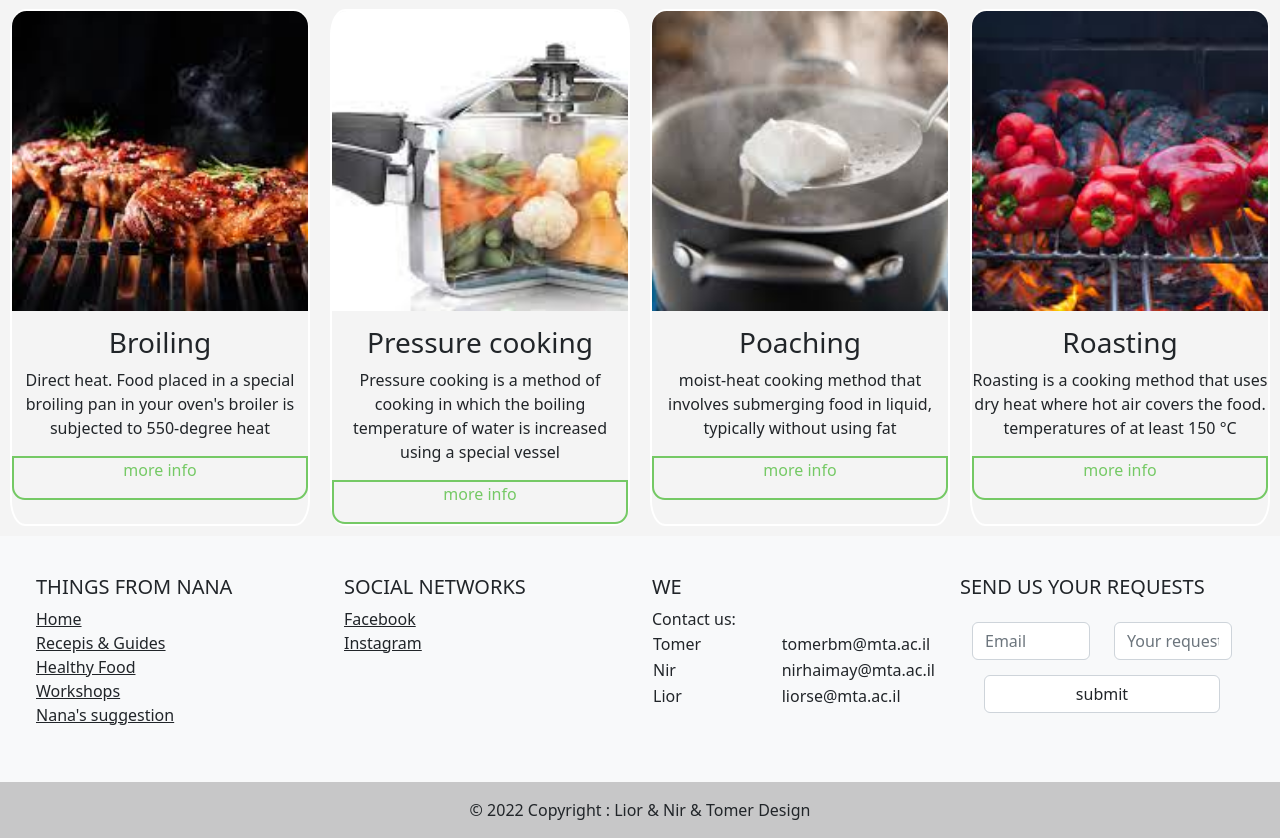
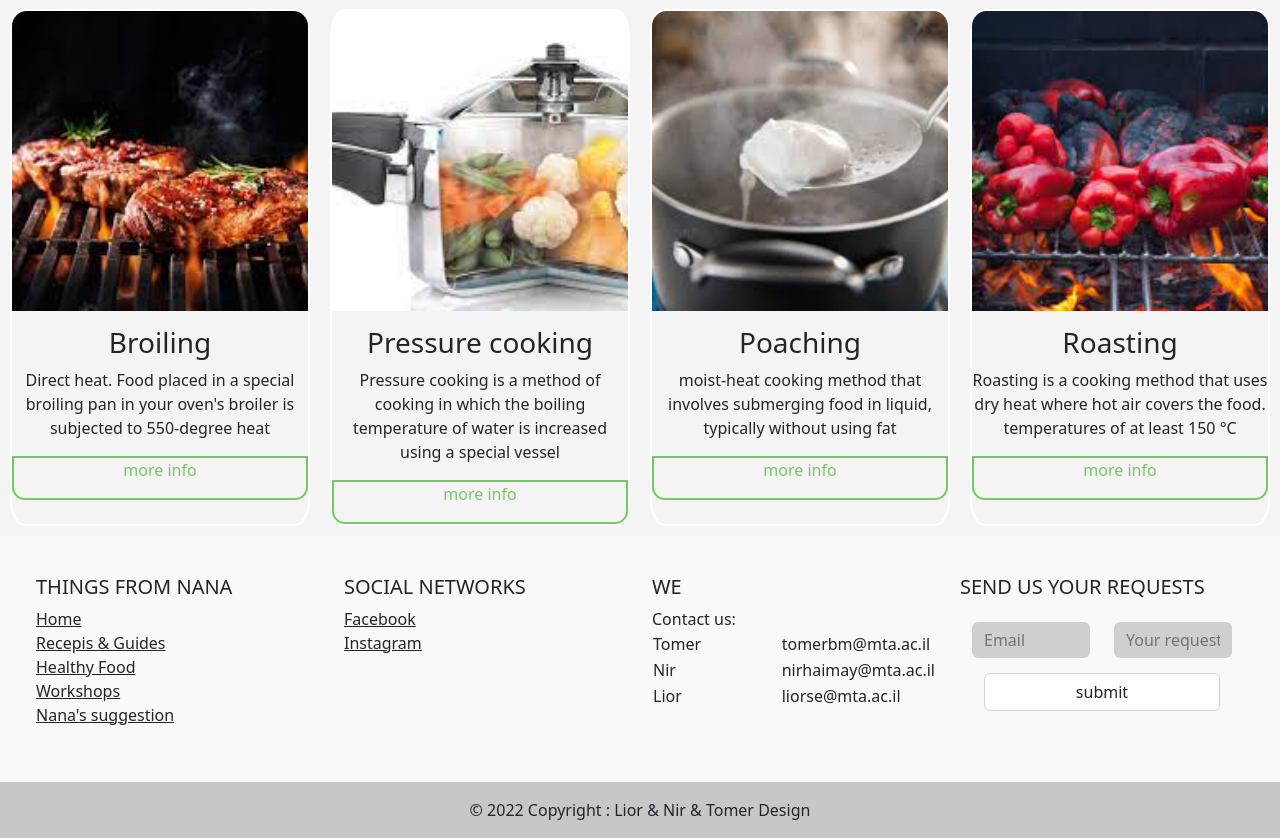
Before and after one commit to nirayal/WEB_Proj, a PHP site: page /Healthy_Food.htm in a window 1280 px wide. Shown: the part 1670-2508 px from the top of the page. Run offline with PHP 8.4, Linux system fonts and the light colour scheme.

Commit message:
changed input css

```diff
--- a/Healthy_Food.htm
+++ b/Healthy_Food.htm
@@ -197,10 +197,10 @@
                 <form action="" method="get">
                 <div class="row">
                   <div class="col">
-                    <input type="text" class="form-control" placeholder="Email" aria-label="First name">
+                    <input type="text" class="form-control" placeholder="Email" aria-label="Email">
                   </div>
                   <div class="col">
-                    <input type="text" class="form-control" placeholder="Your request" aria-label="Last name">
+                    <input type="text" class="form-control" placeholder="Your request" aria-label="Request">
                   </div>
                   <div class="row">
                     <div class="col f">
--- a/style.css
+++ b/style.css
@@ -166,3 +166,12 @@ body {
     .text-in-welcome{padding: 0px !important;margin: 0px !important;text-align: center;}
     .healthfy-food-stamp{max-width:100px;justify-content: center;align-items: center;}
   }
+
+input[type = text], input[type = email], textarea
+{
+  width: 100%;
+
+  display: inline-block;
+  border: none;
+  background: #cfcfcf;
+}
```
